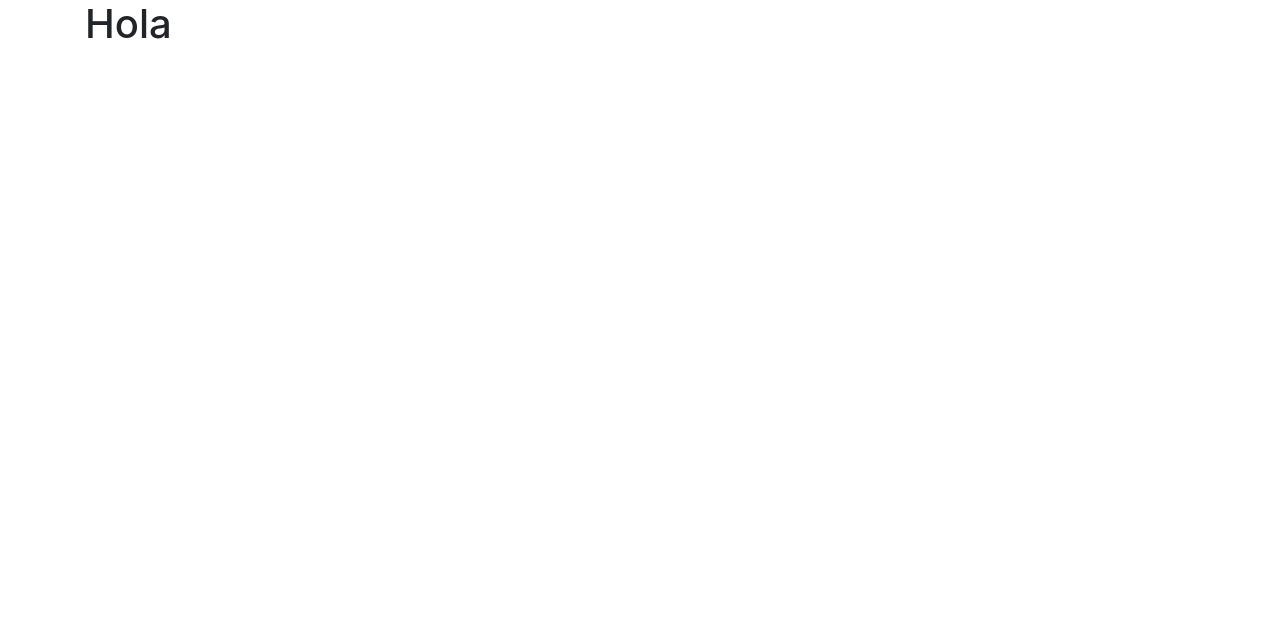
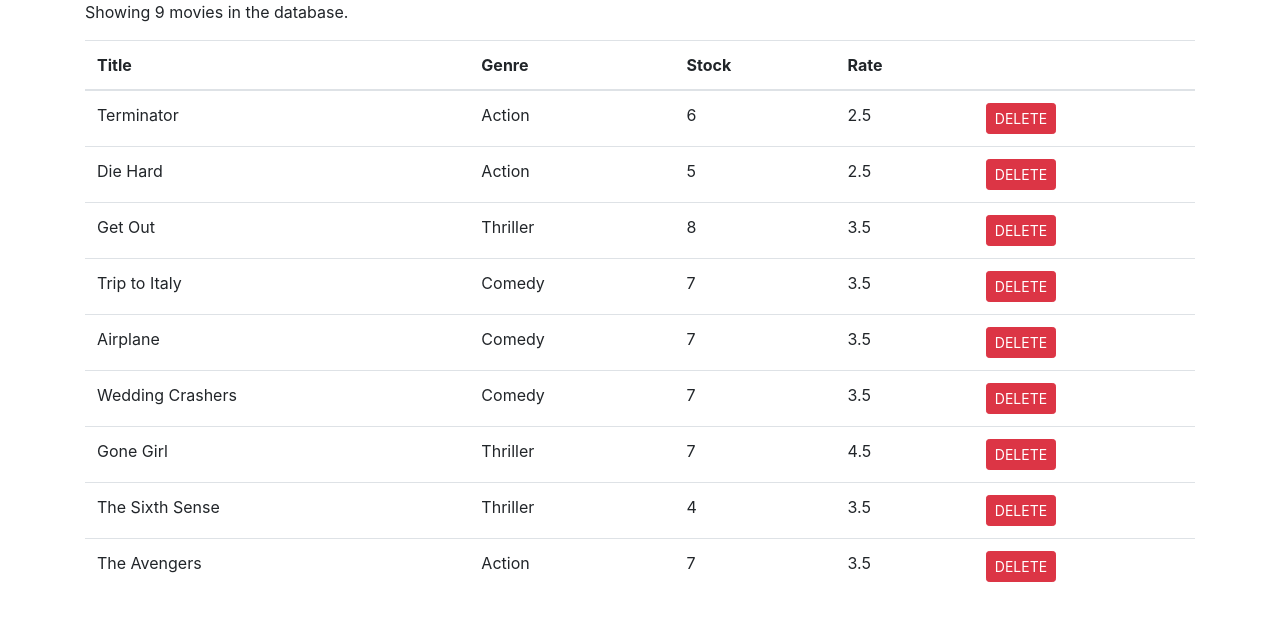
Before and after one commit to michaelcalvinwood/react-vidly, a React (Create React App) app: page / in a window 1280 px wide. Shown: the top 620 px of the page. Built offline with nearby package versions, Linux system fonts and the light colour scheme.

Commit message:
showing list of movies in the database and deleting movie when delete button is clicked

```diff
--- a/src/App.js
+++ b/src/App.js
@@ -1,10 +1,10 @@
-import logo from './logo.svg';
 import './App.css';
+import Movies from './components/movies';
 
 function App() {
   return (
     <main className='container'>
-      <h1>Hola</h1>
+      <Movies />
     </main>
   );
 }
--- /dev/null
+++ b/src/components/movies.jsx
@@ -0,0 +1,49 @@
+import React, { Component } from 'react';
+import { getMovies } from '../services/fakeMovieService';
+
+class Movies extends Component {
+    state = {
+        movies: getMovies()
+    }
+
+    handleDelete = movie => {
+        // const movies = this.state.movies.filter(m => m._id !== movie._id);
+        // this.setState({movies});
+    }
+
+    render() {
+        const { length: count } = this.state.movies;
+
+        if (!count) return <p>There are no movies in the database.</p>
+        return (
+            <>
+                <p>Showing {count} movies in the database.</p>
+                <table className="table">
+                    <thead>
+                        <tr>
+                            <th>Title</th>
+                            <th>Genre</th>
+                            <th>Stock</th>
+                            <th>Rate</th>
+                            <th></th>
+                        </tr>
+                    </thead>
+                    <tbody>
+                        { this.state.movies.map(movie => (
+                        <tr key={movie._id}>
+                            <td>{movie.title}</td>
+                            <td>{movie.genre.name}</td>
+                            <td>{movie.numberInStock}</td>
+                            <td>{movie.dailyRentalRate}</td>
+                            <td>
+                                <button onClick={() => this.handleDelete(movie)} className="btn btn-danger btn-sm">DELETE</button>
+                            </td>
+                        </tr>
+                        ))}
+                    </tbody>
+                </table>
+            </>)
+    }
+}
+
+export default Movies;
```
Also changed, not shown: src/services/fakeGenreService.js (renamed from src/fakeGenreService.js), src/services/fakeMovieService.js (renamed from src/fakeMovieService.js).
